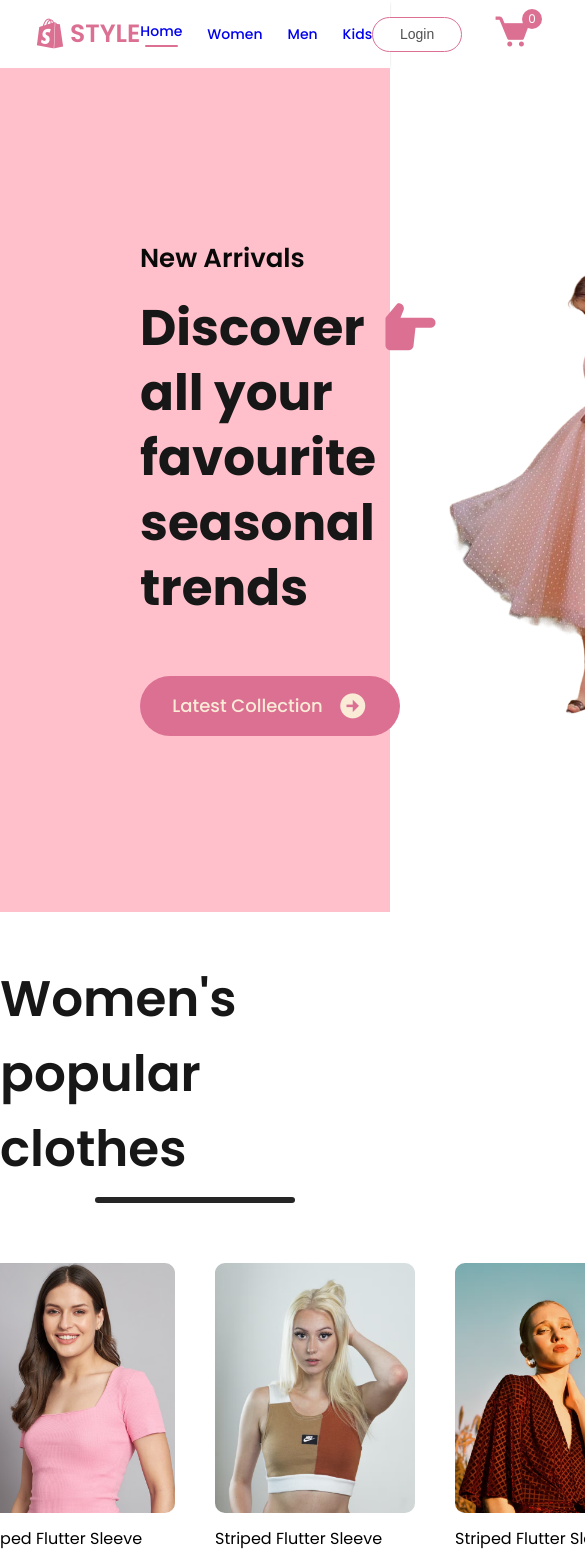
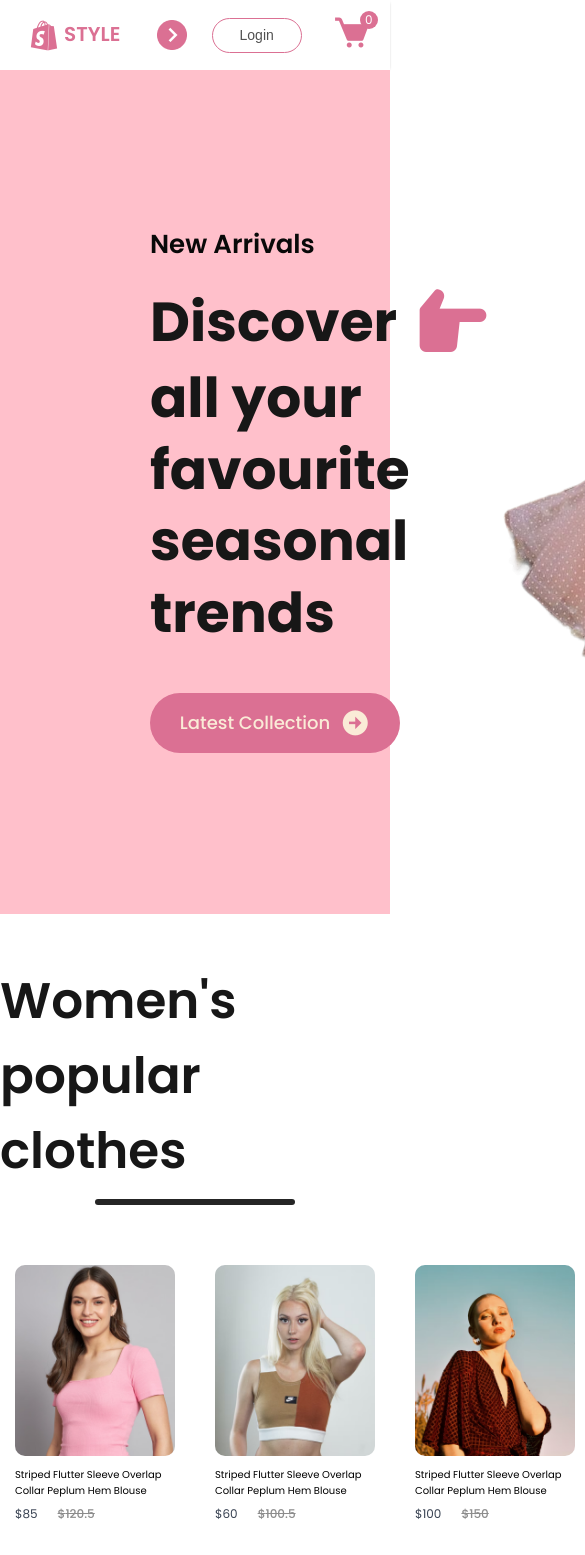
Before and after one commit to ElyaApyzova/Online-shop-with-React, a React (Create React App) app: page / in a window 390 px wide. Shown: the top 1555 px of the page, 585 px wide, since content can reach past the window. Built offline with nearby package versions, Linux system fonts and the light colour scheme.

Commit message:
adaptive version

```diff
--- a/src/components/Hero/Hero.css
+++ b/src/components/Hero/Hero.css
@@ -10,7 +10,7 @@
   flex-direction: column;
   justify-content: center;
   gap: 25px;
-  padding-left: 140px;
+  padding-left: 150px;
   line-height: 1;
 }
 
@@ -22,7 +22,7 @@
 
 .hero-left p {
   color: #171717;
-  font-size: 50px;
+  font-size: 55px;
   font-weight: 700;
   line-height: 1.3;
 }
@@ -34,7 +34,7 @@
 }
 
 .hero-hand-icon i{
-  font-size: 60px;
+  font-size: 80px;
   color: palevioletred;
 }
 
@@ -42,11 +42,11 @@
   display: flex;
   justify-content: center;
   align-items: center;
-  gap: 15px;
-  width: 260px;
+  gap: 10px;
+  width: 250px;
   height: 60px;
   border-radius: 75px;
-  margin-top: 30px;
+  margin-top: 20px;
   background: palevioletred;
   color: antiquewhite;
   font-size: 18px;
@@ -65,8 +65,5 @@
 }
 
 .hero-right img{
-  width: 320px;
-  height: 450px;
-  object-fit: cover;
-  border-radius: 30px;
+  width: 420px;
 }
--- a/src/components/Item/Item.css
+++ b/src/components/Item/Item.css
@@ -1,10 +1,10 @@
 .item {
-  width: 200px;
+  width: 220px;
+  font-size: 14px;
 }
 
 .item img {
-  width: 200px;
-  height: 250px;
+  width: 220px;
   object-fit: cover;
   border-radius: 10px;
 }
@@ -16,16 +16,18 @@
 .item-prices {
   display: flex;
   gap: 20px;
+  align-items: center;
 }
 
 .item-price-new {
   color: #374151;
-  font-size: 18px;
+  font-size: 14px;
+
 }
 
 .item-price-old {
   color: #8c8c8c;
-  font-size: 18px;
+  font-size: 14px;
   font-weight: 500;
   text-decoration: line-through;
 }
@@ -34,3 +36,50 @@
   transform: scale(1.05);
   transition: 0.6s;
 }
+
+@media(max-width:1024px) {
+  .item{
+    width: 170px;
+    font-size: 13px;
+  }
+  .item img{
+    width: 170px;
+  }
+
+  .item-price-new{
+    font-size: 13px;
+  }
+
+  .item-price-old{
+    font-size: 13px;
+  }
+}
+
+@media(max-width:800px) {
+  .item{
+    width: 120px;
+    font-size: 10px;
+  }
+  .item img{
+    width: 120px;
+  }
+
+  .item-price-new{
+    font-size: 12px;
+  }
+
+  .item-price-old{
+    font-size: 12px;
+  }
+}
+
+@media(max-width:500px) {
+  .item{
+    width: 160px;
+    font-size: 10px;
+  }
+  .item img{
+    width: 160px;
+  }
+
+}
--- a/src/components/Item/Item.jsx
+++ b/src/components/Item/Item.jsx
@@ -9,7 +9,7 @@ const Item = (props) => {
       <p>{props.name}</p>
       <div className="item-prices">
         <div className="item-price-new">${props.new_price}</div>
-        <div className="item-old-price">${props.old_price}</div>
+        <div className="item-price-old">${props.old_price}</div>
       </div>
     </div>
   );
--- a/src/components/Navbar/Navbar.css
+++ b/src/components/Navbar/Navbar.css
@@ -3,6 +3,7 @@
     justify-content: space-around;
     padding: 12px 50px;
     box-shadow: 0 1px 3px -2px black;
+    align-items: center;
 }
 
 .nav-logo{
@@ -11,7 +12,7 @@
 }
 
 .nav-logo i{
-    font-size: 40px;
+    font-size: 50px;
     color: palevioletred;
 }
 
@@ -87,6 +88,10 @@
     color: white;
 }
 
+.nav-dropdown{
+    display: none;
+}
+
 @media (max-width:1024px) {
     .navbar{
         padding: 12px 30px;
@@ -101,12 +106,57 @@
        font-size: 14px;
     }
     .nav-login-cart i{
-        width: 30px;
+        width: 28px;
     }
 
     .nav-cart-count{
-        width: 20px;
-        height: 20px;
+        width: 18px;
+        height: 18px;
         margin-left: -30px;
     }
 }
+
+@media(max-width:800px) {
+    .navbar{
+        padding: 10px 0px;
+    }
+
+    .nav-dropdown{
+        display: block;
+        width: 30px;
+        object-fit: cover;
+        rotate: -90deg;
+        transition: 0.5s;
+    }
+
+    .nav-menu{
+        display: none;
+        height: 80px;
+        width: 100%;
+        position: absolute;
+        background-color: white;
+        justify-content: center;
+        top: 50px;
+    }
+
+    .nav-menu-visible{
+        display: flex;
+    }
+    .nav-dropdown.open{
+        transform: rotate(90deg);
+    }
+}
+
+@media(max-width:500px) {
+    .navbar{
+      width: 8px 0px;
+      gap: 0;
+    }
+    .nav-logo{
+        transform: scale(0.8);
+    }
+    .nav-menu{
+        height: 70px;
+        top: 50px;
+    }
+}
--- a/src/components/Navbar/Navbar.jsx
+++ b/src/components/Navbar/Navbar.jsx
@@ -1,19 +1,28 @@
-import React, { useContext, useState } from "react";
+import React, { useContext, useRef, useState } from "react";
 import { Link } from "react-router-dom";
 import "./Navbar.css";
 import { ShopContext } from "../../Context/ShopContext";
+import nav_dropdown from '../Assets/dropdown.png';
 
 
 const Navbar = () => {
   const [menu, setMenu] = useState("home");
   const {getTotalCartItems}= useContext(ShopContext)
+   const menuRef = useRef();
+
+   const dropdown_toggle = (e) => {
+     menuRef.current.classList.toggle('nav-menu-visible');
+     e.target.classList.toggle('open')
+   }
+
   return (
     <div className="navbar">
       <div className="nav-logo">
       <i class='bx bxl-shopify'></i>
         <p>STYLE</p>
       </div>
-      <ul className="nav-menu">
+      <img className="nav-dropdown" onClick={dropdown_toggle}  src={nav_dropdown} alt="" />
+      <ul ref={menuRef} className="nav-menu">
         <li
           onClick={() => {
             setMenu("home");
```
Also changed, not shown: src/components/Assets/dropdown.png (added).
